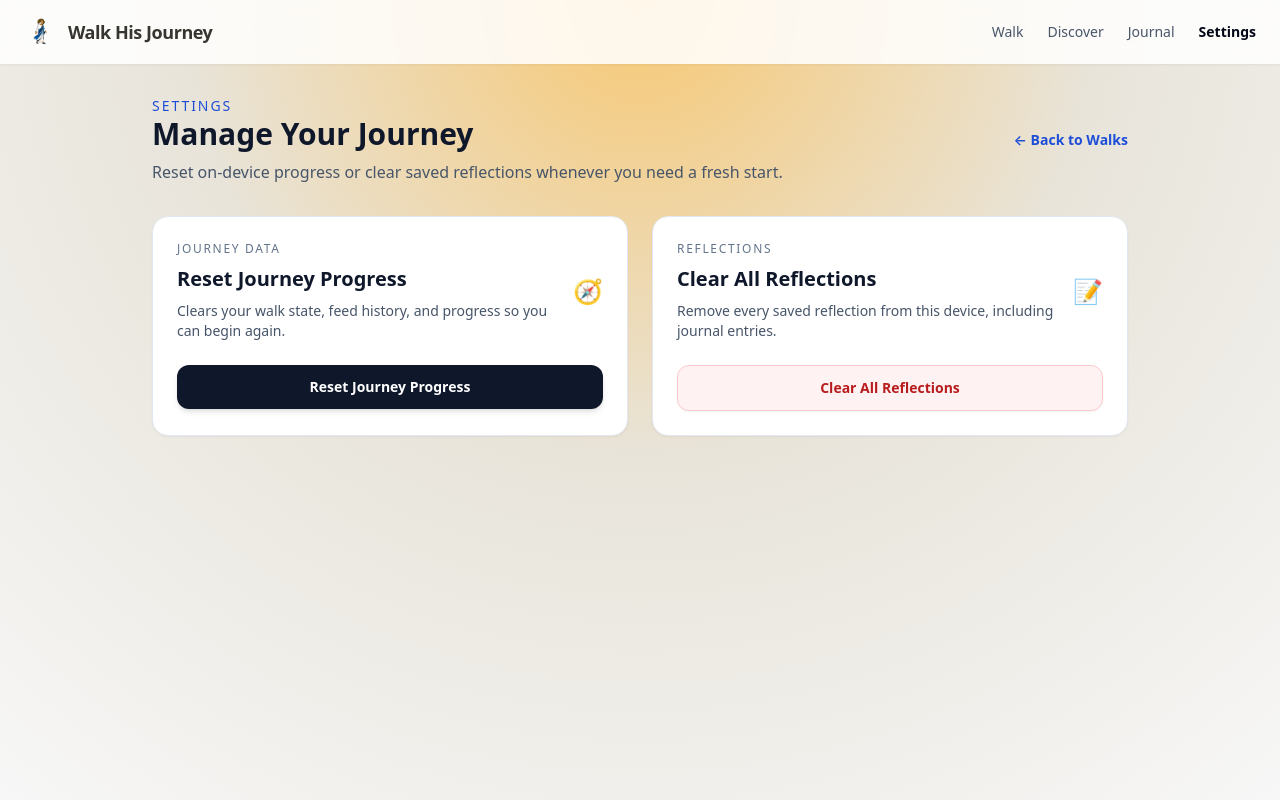
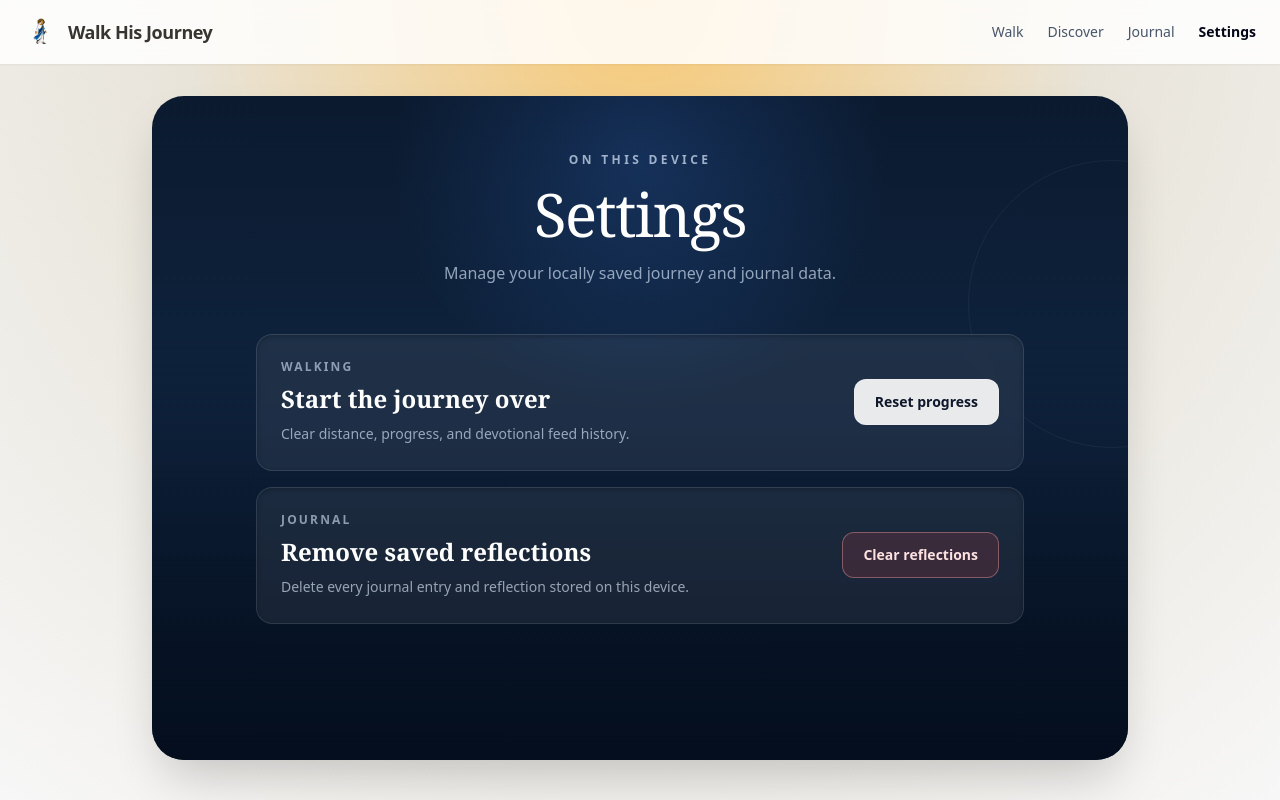
Before and after one commit to fairenow/walk-his-journey, a React (Vite) app: page /settings in a window 1280 px wide. Built offline with nearby package versions, Linux system fonts and the light colour scheme.

Commit message:
Unify primary pages with shared panel theme

```diff
--- a/src/app/discover/page.tsx
+++ b/src/app/discover/page.tsx
@@ -67,12 +67,12 @@ const DiscoverPage: React.FC = () => {
   );
 
   return (
-    <div className="relative isolate min-h-screen overflow-hidden rounded-[2rem] bg-gradient-to-b from-[#0b1a2f] via-[#0f243f] to-[#0b1a2f] px-4 py-10 text-white shadow-2xl shadow-black/20 sm:px-8 sm:py-14">
-      <div className="pointer-events-none absolute inset-0 bg-[radial-gradient(circle_at_50%_3%,rgba(59,130,246,0.2),transparent_24%),linear-gradient(180deg,transparent_20%,rgba(3,12,27,0.5)_100%)]" />
+    <div className="app-panel min-h-screen px-4 py-10 sm:px-8 sm:py-14">
+      <div className="app-panel-backdrop" />
       <div className="pointer-events-none absolute -left-44 top-40 h-80 w-80 rounded-full border border-white/5" />
       <div className="pointer-events-none absolute -right-40 top-72 h-80 w-80 rounded-full border border-white/5" />
 
-      <div className="relative z-10 space-y-12">
+      <div className="app-panel-content space-y-12">
         <section className="mx-auto max-w-2xl text-center">
           <p className="text-xs font-semibold uppercase tracking-[0.28em] text-blue-100/80">Discover His journey</p>
           <h1 className="mt-4 font-serif text-5xl leading-[1.02] tracking-tight text-white sm:text-6xl">
--- a/src/app/settings/page.tsx
+++ b/src/app/settings/page.tsx
@@ -1,11 +1,47 @@
 import React from "react";
-import { Link } from "react-router-dom";
 import {
   clearFeedHistory,
   clearProgress,
   clearReflections,
   clearWalkState,
 } from "../../utils/storage.js";
+
+type SettingActionProps = {
+  eyebrow: string;
+  title: string;
+  description: string;
+  buttonLabel: string;
+  destructive?: boolean;
+  onClick: () => void;
+};
+
+const SettingAction: React.FC<SettingActionProps> = ({
+  eyebrow,
+  title,
+  description,
+  buttonLabel,
+  destructive = false,
+  onClick,
+}) => (
+  <section className="app-surface flex flex-col gap-5 p-5 sm:flex-row sm:items-center sm:justify-between sm:p-6">
+    <div className="max-w-xl">
+      <p className="text-xs font-semibold uppercase tracking-[0.18em] text-blue-100/60">{eyebrow}</p>
+      <h2 className="mt-2 font-serif text-2xl font-semibold text-white">{title}</h2>
+      <p className="mt-2 text-sm leading-relaxed text-blue-100/65">{description}</p>
+    </div>
+    <button
+      type="button"
+      onClick={onClick}
+      className={`shrink-0 rounded-xl border px-5 py-3 text-sm font-bold transition focus-visible:outline-none focus-visible:ring-2 focus-visible:ring-blue-300 ${
+        destructive
+          ? "border-red-300/40 bg-red-500/15 text-red-100 hover:bg-red-500/25"
+          : "border-white/15 bg-white/90 text-slate-900 hover:bg-white"
+      }`}
+    >
+      {buttonLabel}
+    </button>
+  </section>
+);
 
 const SettingsPage: React.FC = () => {
   const handleResetJourney = () => {
@@ -21,64 +57,36 @@ const SettingsPage: React.FC = () => {
   };
 
   return (
-    <div className="space-y-8">
-      <div className="flex items-center justify-between">
-        <div>
-          <p className="text-sm uppercase tracking-[0.14em] text-blue-700">Settings</p>
-          <h1 className="text-3xl font-bold text-slate-900">Manage Your Journey</h1>
-          <p className="mt-2 text-slate-600">
-            Reset on-device progress or clear saved reflections whenever you need a fresh start.
+    <div className="app-panel min-h-[calc(100dvh-8.5rem)] px-5 py-10 sm:px-10 sm:py-14">
+      <div className="app-panel-backdrop" />
+      <div className="pointer-events-none absolute -right-32 top-16 h-72 w-72 rounded-full border border-white/5" />
+
+      <div className="app-panel-content mx-auto max-w-3xl">
+        <header className="text-center">
+          <p className="text-xs font-semibold uppercase tracking-[0.28em] text-blue-100/70">On this device</p>
+          <h1 className="mt-4 font-serif text-5xl tracking-tight text-white sm:text-6xl">Settings</h1>
+          <p className="mx-auto mt-4 max-w-md text-base leading-relaxed text-blue-100/65">
+            Manage your locally saved journey and journal data.
           </p>
+        </header>
+
+        <div className="mt-12 space-y-4">
+          <SettingAction
+            eyebrow="Walking"
+            title="Start the journey over"
+            description="Clear distance, progress, and devotional feed history."
+            buttonLabel="Reset progress"
+            onClick={handleResetJourney}
+          />
+          <SettingAction
+            eyebrow="Journal"
+            title="Remove saved reflections"
+            description="Delete every journal entry and reflection stored on this device."
+            buttonLabel="Clear reflections"
+            destructive
+            onClick={handleClearReflections}
+          />
         </div>
-        <Link to="/" className="text-sm font-semibold text-blue-700 hover:text-blue-900">
-          ← Back to Walks
-        </Link>
-      </div>
-
-      <div className="grid gap-6 md:grid-cols-2">
-        <section className="rounded-2xl border border-slate-200 bg-white p-6 shadow-sm">
-          <div className="flex items-center justify-between gap-4">
-            <div className="space-y-2">
-              <p className="text-xs uppercase tracking-[0.14em] text-slate-500">Journey Data</p>
-              <h2 className="text-xl font-semibold text-slate-900">Reset Journey Progress</h2>
-              <p className="text-sm text-slate-600">
-                Clears your walk state, feed history, and progress so you can begin again.
-              </p>
-            </div>
-            <span className="text-2xl" aria-hidden>
-              🧭
-            </span>
-          </div>
-          <button
-            type="button"
-            onClick={handleResetJourney}
-            className="mt-6 inline-flex w-full items-center justify-center rounded-xl bg-slate-900 px-4 py-3 text-sm font-semibold text-white shadow-md transition hover:-translate-y-0.5 hover:bg-black"
-          >
-            Reset Journey Progress
-          </button>
-        </section>
-
-        <section className="rounded-2xl border border-slate-200 bg-white p-6 shadow-sm">
-          <div className="flex items-center justify-between gap-4">
-            <div className="space-y-2">
-              <p className="text-xs uppercase tracking-[0.14em] text-slate-500">Reflections</p>
-              <h2 className="text-xl font-semibold text-slate-900">Clear All Reflections</h2>
-              <p className="text-sm text-slate-600">
-                Remove every saved reflection from this device, including journal entries.
-              </p>
-            </div>
-            <span className="text-2xl" aria-hidden>
-              📝
-            </span>
-          </div>
-          <button
-            type="button"
-            onClick={handleClearReflections}
-            className="mt-6 inline-flex w-full items-center justify-center rounded-xl border border-red-200 bg-red-50 px-4 py-3 text-sm font-semibold text-red-700 shadow-sm transition hover:-translate-y-0.5 hover:bg-red-100"
-          >
-            Clear All Reflections
-          </button>
-        </section>
       </div>
     </div>
   );
--- a/src/app/walk/feed/page.tsx
+++ b/src/app/walk/feed/page.tsx
@@ -137,9 +137,9 @@ const WalkFeedPage: React.FC = () => {
   };
 
   return (
-    <div className="relative overflow-hidden rounded-3xl border border-white/10 bg-gradient-to-b from-[#0b1a2f] via-[#0f243f] to-[#0b1a2f] text-slate-50 shadow-2xl">
-      <div className="pointer-events-none absolute inset-0 bg-[radial-gradient(circle_at_20%_20%,rgba(59,130,246,0.15),transparent_40%),radial-gradient(circle_at_80%_0%,rgba(14,165,233,0.12),transparent_40%)]" />
-      <div className="relative z-10 space-y-6 p-6 sm:p-8">
+    <div className="app-panel border border-white/10 text-slate-50">
+      <div className="app-panel-backdrop" />
+      <div className="app-panel-content space-y-6 p-6 sm:p-8">
         <header className="flex flex-col gap-4 sm:flex-row sm:items-center sm:justify-between">
           <div className="space-y-1">
             <p className="text-xs uppercase tracking-[0.14em] text-blue-100/80">Live devotional feed</p>
--- a/src/index.css
+++ b/src/index.css
@@ -37,6 +37,28 @@ body {
   font-family: system-ui, -apple-system, BlinkMacSystemFont, 'SF Pro Text', sans-serif;
 }
 
+@layer components {
+  .app-panel {
+    @apply relative isolate overflow-hidden rounded-[2rem] text-white shadow-2xl shadow-black/20;
+    background: linear-gradient(to bottom, #0b1a2f, #0f243f, #0b1a2f);
+  }
+
+  .app-panel-backdrop {
+    @apply pointer-events-none absolute inset-0;
+    background:
+      radial-gradient(circle at 50% 10%, rgba(59, 130, 246, 0.2), transparent 32%),
+      linear-gradient(180deg, transparent 35%, rgba(3, 12, 27, 0.88) 100%);
+  }
+
+  .app-panel-content {
+    @apply relative z-10;
+  }
+
+  .app-surface {
+    @apply rounded-2xl border border-white/10 bg-white/[0.07] shadow-inner shadow-black/20 backdrop-blur-sm;
+  }
+}
+
 .btn-primary {
   @apply inline-flex items-center justify-center rounded-md bg-blue-600 px-4 py-2 text-sm font-medium text-white shadow transition hover:bg-blue-700 focus:outline-none focus:ring-2 focus:ring-blue-500 focus:ring-offset-2;
 }
--- a/src/pages/Journal.jsx
+++ b/src/pages/Journal.jsx
@@ -115,7 +115,9 @@ export default function Journal() {
   };
 
   return (
-    <div className="-mx-3 -my-3 min-h-[calc(100dvh-4.5rem)] bg-gradient-to-b from-[#0b1a2f] via-[#0f243f] to-[#0b1a2f] px-4 py-10 text-white sm:-mx-6 sm:-my-8 sm:px-6 sm:py-14">
+    <div className="app-panel min-h-[calc(100dvh-8.5rem)] px-4 py-10 sm:px-8 sm:py-14">
+      <div className="app-panel-backdrop" />
+      <div className="app-panel-content">
       <section className="mx-auto flex max-w-2xl flex-col items-center text-center">
         <p className="text-xs font-bold uppercase tracking-[0.24em] text-blue-200/70">Your reflections</p>
         <h1 className="mt-3 text-5xl font-bold tracking-tight sm:text-6xl">Journal</h1>
@@ -179,6 +181,7 @@ export default function Journal() {
           </div>
         )}
       </section>
+      </div>
     </div>
   );
 }
--- a/src/pages/JourneyList.jsx
+++ b/src/pages/JourneyList.jsx
@@ -47,12 +47,12 @@ export default function JourneyList() {
   const startWalk = () => navigate('/walk/feed', { state: { startWalking: true } });
 
   return (
-    <section className="relative isolate min-h-[calc(100dvh-8.5rem)] overflow-hidden rounded-[2rem] bg-gradient-to-b from-[#0b1a2f] via-[#0f243f] to-[#0b1a2f] text-white shadow-2xl shadow-black/20 sm:min-h-[700px]">
-      <div className="absolute inset-0 bg-[radial-gradient(circle_at_50%_10%,rgba(59,130,246,0.2),transparent_32%),linear-gradient(180deg,transparent_35%,rgba(3,12,27,0.88)_100%)]" />
+    <section className="app-panel min-h-[calc(100dvh-8.5rem)] sm:min-h-[700px]">
+      <div className="app-panel-backdrop" />
       <div className="absolute -right-16 top-24 h-72 w-72 rounded-full border border-white/5" />
       <div className="absolute -left-24 top-40 h-80 w-80 rounded-full border border-white/5" />
 
-      <div className="relative z-10 flex min-h-[calc(100dvh-8.5rem)] flex-col items-center px-6 pb-8 pt-12 text-center sm:min-h-[700px] sm:px-12 sm:pt-16">
+      <div className="app-panel-content flex min-h-[calc(100dvh-8.5rem)] flex-col items-center px-6 pb-8 pt-12 text-center sm:min-h-[700px] sm:px-12 sm:pt-16">
         <div className="flex h-14 w-14 items-center justify-center rounded-full border border-blue-100/30 bg-blue-100/10 shadow-lg shadow-black/10">
           <span className="text-2xl" aria-hidden="true">✦</span>
         </div>
```
